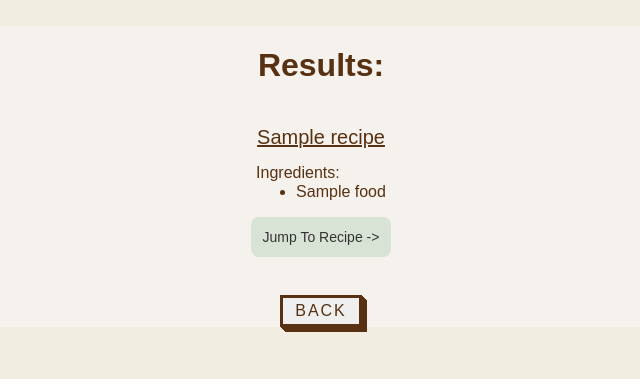
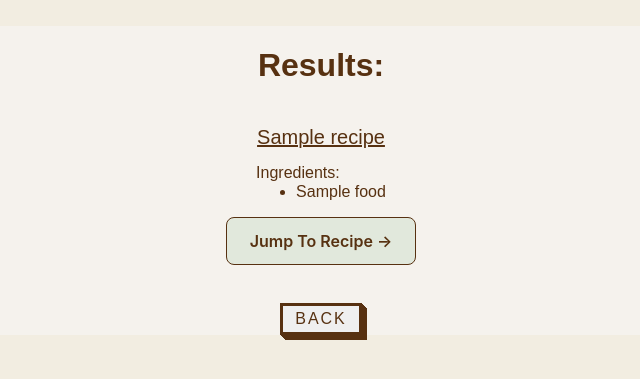
Before and after one commit to ainekeenan/hackdavis23, a Flask app: template templates/result.html in a window 1280 px wide. Shown: the top 379 px of the page, without its empty margins (319-959 px from the left). Run offline with Flask 3, Linux system fonts and the light colour scheme; the template is opened without the code that fills it: most values are stand-ins (such as "Sample title", 1, 10 or a date in 2020).

Commit message:
updated jump to recipe button color

```diff
--- a/templates/result.html
+++ b/templates/result.html
@@ -91,28 +91,47 @@
           }
         }
 
-        /* CSS */
-        .button-2 {
-        background-color: #d9e3d5;
+        .button-23 {
+        background-color: #e1e8dc;
+        border: 1px solid #573111;
         border-radius: 8px;
-        border-width: 0;
-        color: #333333;
+        box-sizing: border-box;
+        color: #573111;
         cursor: pointer;
         display: inline-block;
-        font-family: 'Manrope', sans-serif;
-        font-size: 14px;
-        font-weight: 500;
+        font-family: Circular,-apple-system,BlinkMacSystemFont,Roboto,"Helvetica Neue",sans-serif;
+        font-size: 16px;
+        font-weight: 600;
         line-height: 20px;
-        list-style: none;
         margin: 0;
-        padding: 10px 12px;
+        outline: none;
+        padding: 13px 23px;
+        position: relative;
         text-align: center;
-        transition: all 200ms;
-        vertical-align: baseline;
-        white-space: nowrap;
+        text-decoration: none;
+        touch-action: manipulation;
+        transition: box-shadow .2s,-ms-transform .1s,-webkit-transform .1s,transform .1s;
         user-select: none;
         -webkit-user-select: none;
-        touch-action: manipulation;
+        width: auto;
+        }
+
+        .button-23:focus-visible {
+        box-shadow: #222222 0 0 0 2px, rgba(255, 255, 255, 0.8) 0 0 0 4px;
+        transition: box-shadow .2s;
+        }
+
+        .button-23:active {
+        background-color: #e2e8df;
+        border-color: #000000;
+        transform: scale(.96);
+        }
+
+        .button-23:disabled {
+        border-color: #e2e8df;
+        color: #e2e8df;
+        cursor: not-allowed;
+        opacity: 1;
         }
       </style>
 </head>
@@ -132,7 +151,7 @@
                             {% endfor %}
                         </ul>
                     </div>
-                    <a href="{{recipe.urlLink}}"><button class="button-2" role="button">Jump To Recipe -></button></a>
+                    <a href="{{recipe.urlLink}}"><button class="button-23" role="button">Jump To Recipe -></button></a>
                 </div>
             {% endfor %}
             <br>
```
